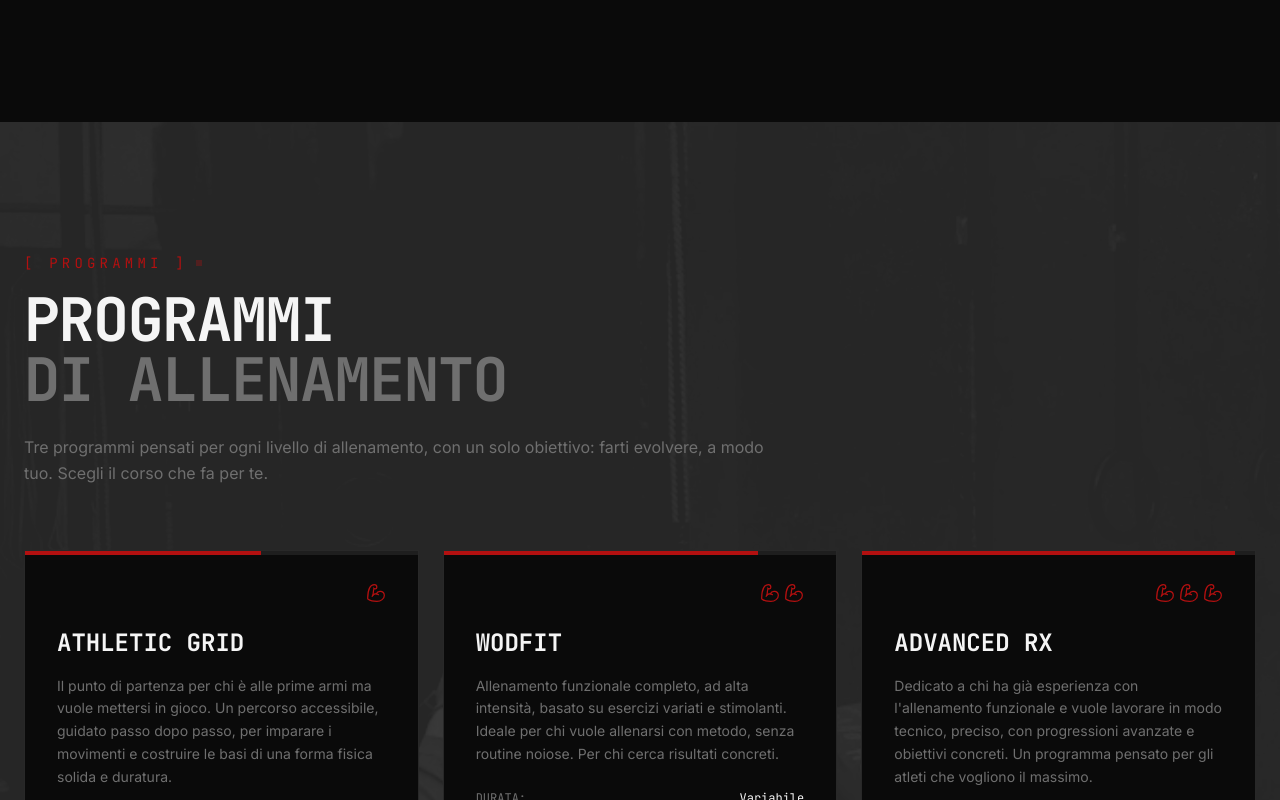
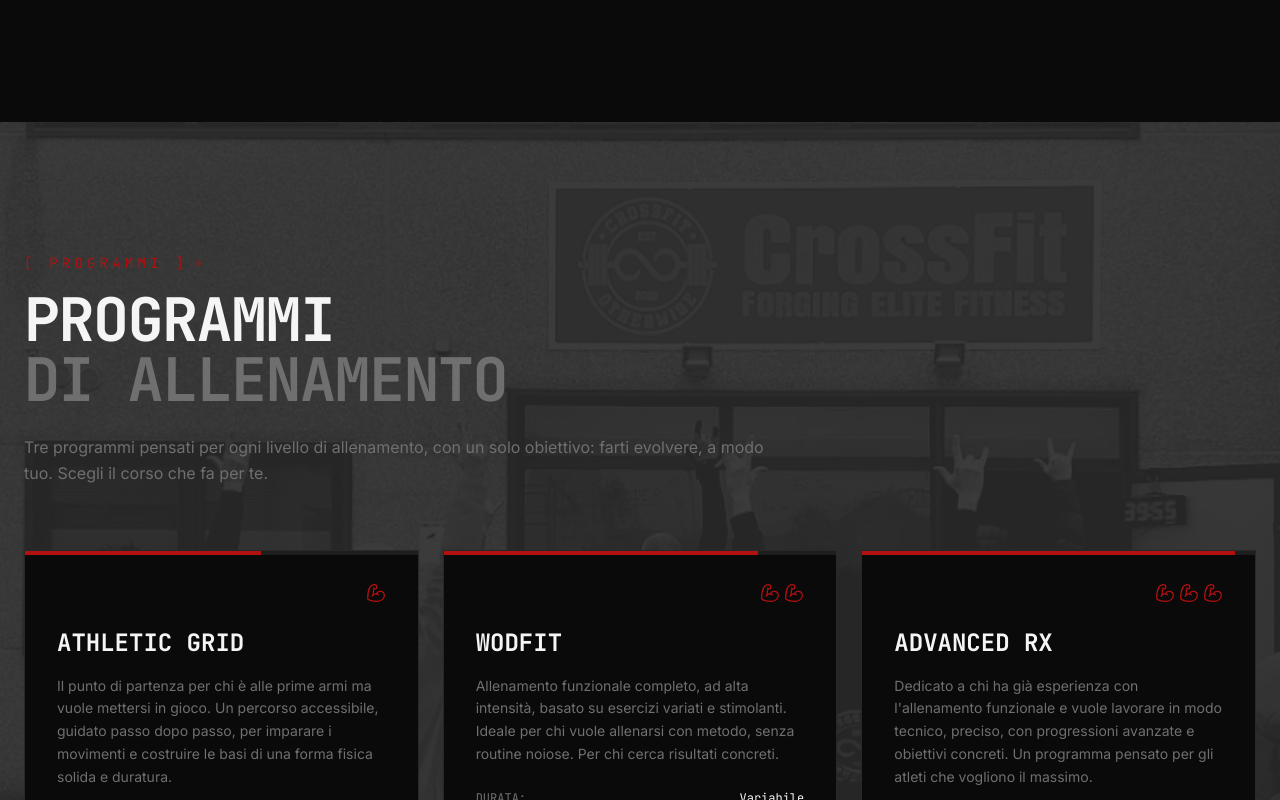
Before and after one commit to richterzo/otherwise-landing, a Next.js app: page / in a window 1280 px wide. Shown: the part 1940-2740 px from the top of the page. Built offline with nearby package versions, Linux system fonts and the light colour scheme.

Commit message:
feat: update Training section background to Box3.webp
- Changed background from training-1.webp to Box3.webp
- Maintains grayscale and opacity styling

```diff
--- a/components/Training.tsx
+++ b/components/Training.tsx
@@ -45,7 +45,7 @@ export default function Training() {
         <div
           className="absolute inset-0 bg-cover bg-center"
           style={{
-            backgroundImage: 'url(/images/training-1.webp)',
+            backgroundImage: 'url(/images/Box3.webp)',
             filter: 'grayscale(100%) contrast(1.2)',
             opacity: 0.08
           }}
```
